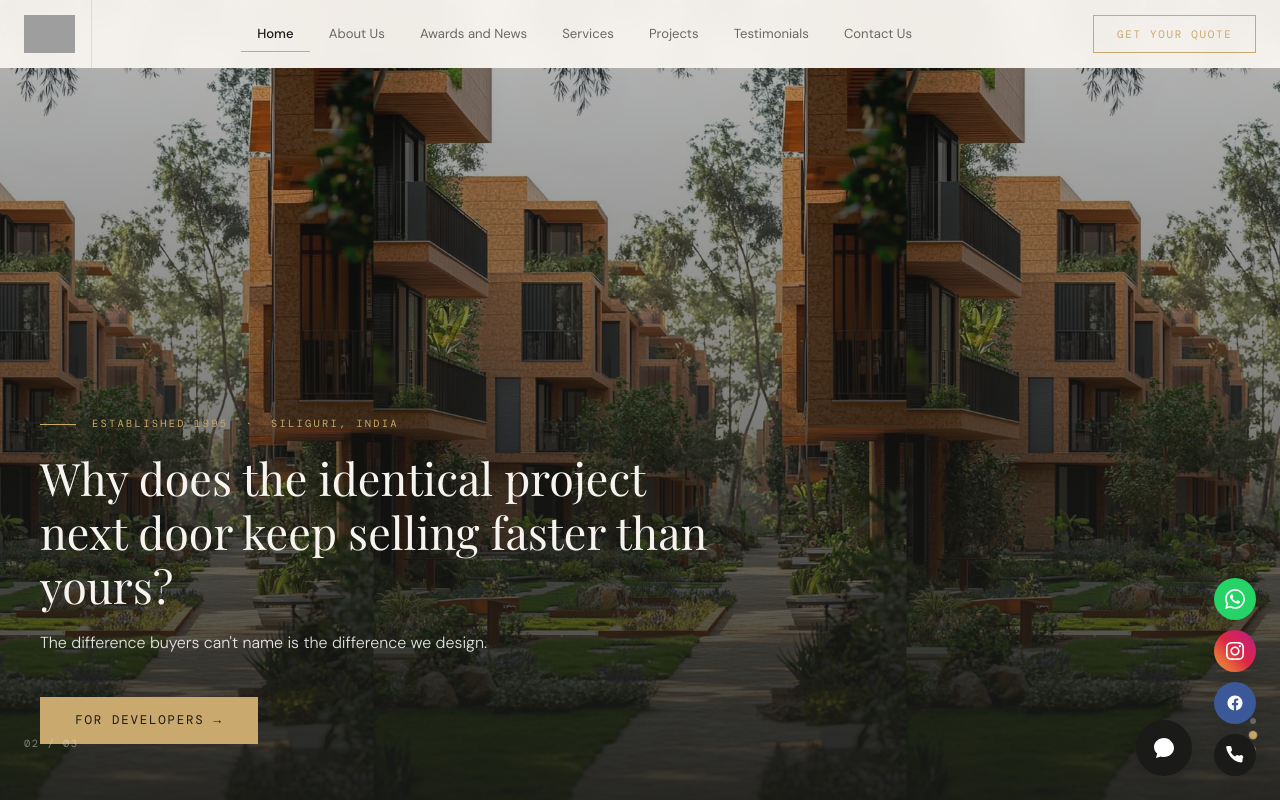
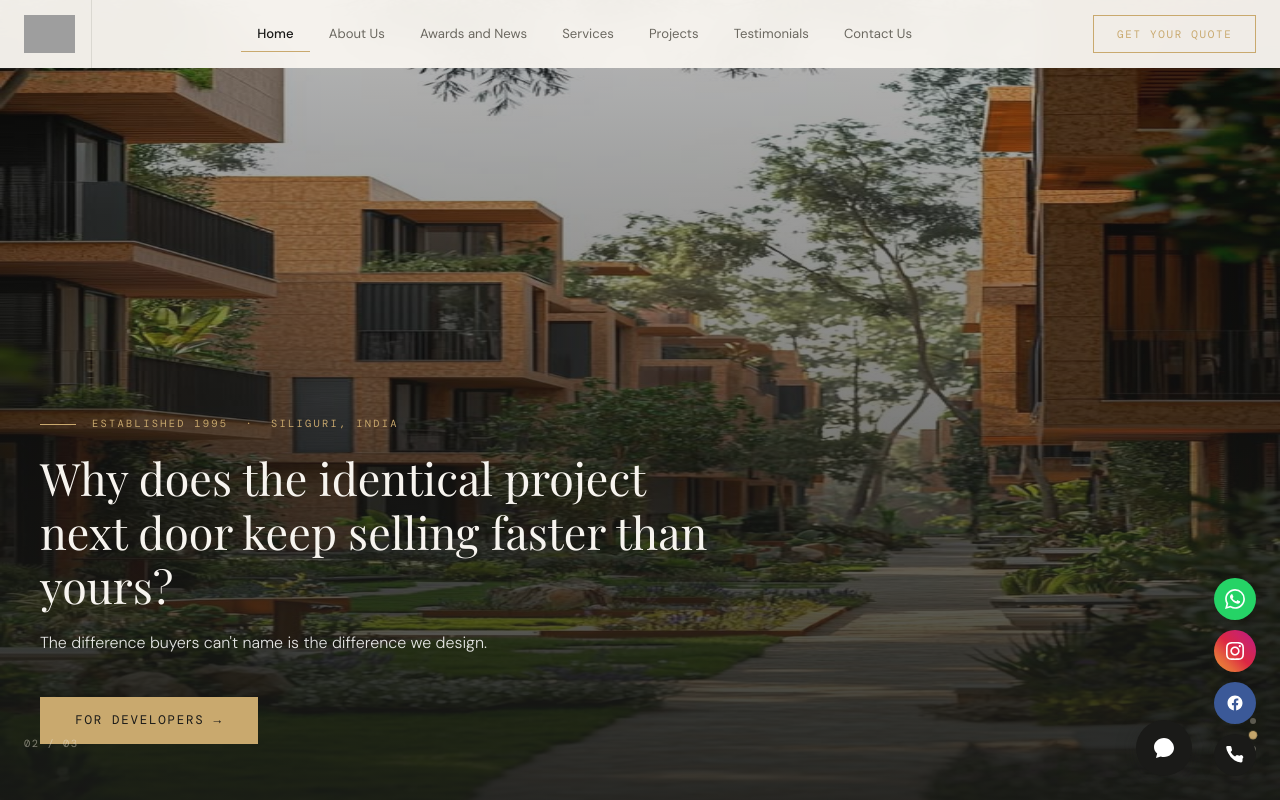
Before and after one commit to ShreyaSinghal12/rsd-website, a React (Vite) app: page / in a window 1280 px wide. Shown: the top 800 px of the page. Built offline with nearby package versions, Linux system fonts and the light colour scheme; grey boxes are pictures that could not be loaded; a web font is replaced by a local one.

Commit message:
Fit image 2

```diff
--- a/src/pages/Home.jsx
+++ b/src/pages/Home.jsx
@@ -275,7 +275,7 @@ export default function Home() {
       {/* ── HERO ── */}
       <section id="hero" style={{ height: '100svh', position: 'relative', overflow: 'hidden' }}>
         {heroSlides.map((s, i) => (
-          <div key={i} style={{ position: 'absolute', inset: 0, backgroundImage: `url(${s.img})`, backgroundSize: 'contain', backgroundPosition: 'center', opacity: slide === i ? 1 : 0, transition: 'opacity 1.4s ease' }}>
+          <div key={i} style={{ position: 'absolute', inset: 0, backgroundImage: `url(${s.img})`, backgroundSize: '100% 100%', backgroundPosition: 'center', opacity: slide === i ? 1 : 0, transition: 'opacity 1.4s ease' }}>
             <div style={{ position: 'absolute', inset: 0, background: 'linear-gradient(to top, rgba(26,26,24,0.88) 0%, rgba(26,26,24,0.55) 50%, rgba(26,26,24,0.3) 100%)' }} />
           </div>
         ))}
```
